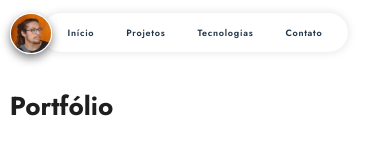
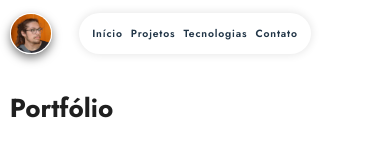
Before and after one commit to GustavoRCarvalho/portfolio, a React (Create React App) app: page / in a window 390 px wide. Shown: the top 160 px of the page. Built offline with nearby package versions, Linux system fonts and the light colour scheme.

Commit message:
add: responsivity to menu header

```diff
--- a/src/components/Header/Menu.jsx
+++ b/src/components/Header/Menu.jsx
@@ -44,6 +44,11 @@ const ListMenu = styled.ul`
     box-shadow: 0px 0px 8px 1px #00000019;
     background-color: #fff;
   }
+
+  @media (max-width: 500px) {
+    gap: 0.5rem;
+    padding-inline: 1em;
+  }
 `
 
 const MenuItem = styled.li`
@@ -51,7 +56,7 @@ const MenuItem = styled.li`
   align-items: center;
   text-align: center;
 
-  font-size: 0.7em;
+  font-size: 0.8em;
   font-weight: 600;
   letter-spacing: 0.08em;
   color: #fff;
```
